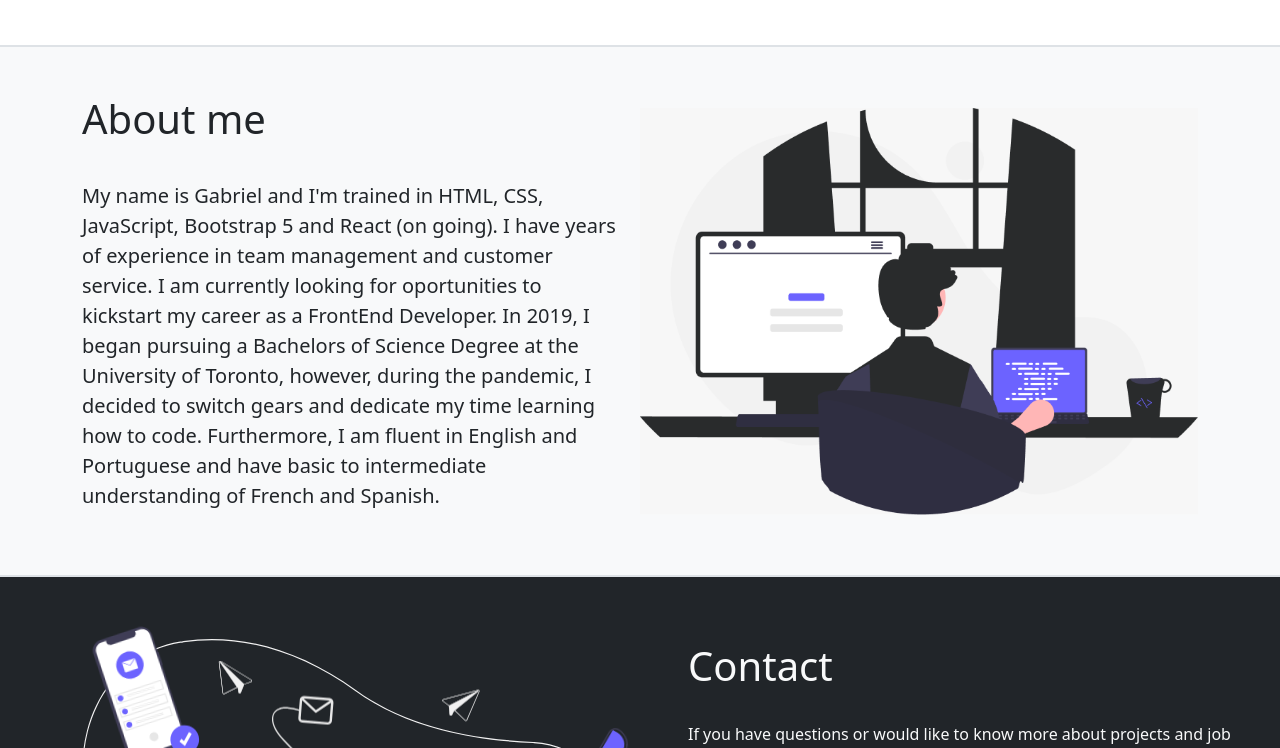
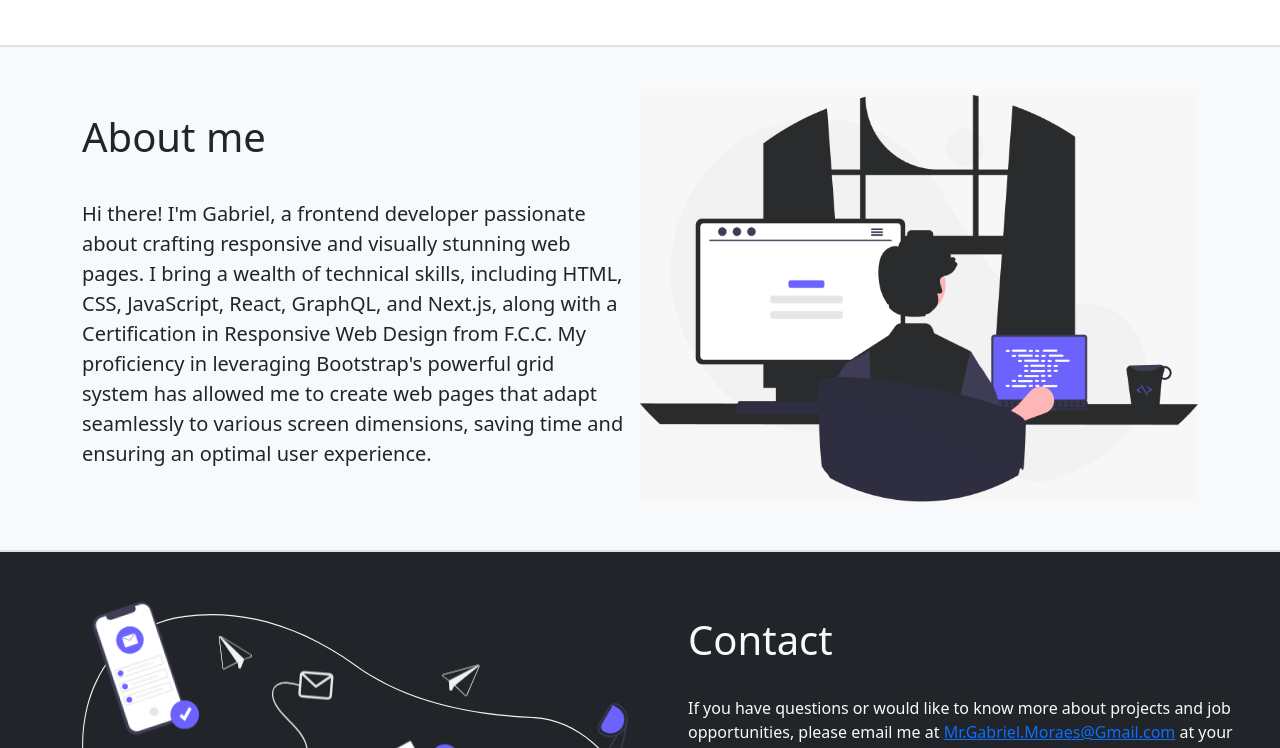
Before and after one commit to Gabriel-Moraes-CAD/Gabriel-Moraes, a plain HTML site: page html/index.html in a window 1280 px wide. Shown: the part 1188-1936 px from the top of the page. Drawn offline with nearby package versions, Linux system fonts and the light colour scheme.

Commit message:
Update index.html
Changes in about / header

```diff
--- a/html/index.html
+++ b/html/index.html
@@ -66,7 +66,7 @@
             <div class="d-lg-flex align-items-center justify-content-center ">
                 <div class="lead text-lg-start col-lg-6">
                     <h1>Hello, my name is Gabriel.</h1>
-                    <p>I'm based in Toronto, Canada <i class="fa-brands fa-canadian-maple-leaf text-danger" ></i>, and am looking for opportunities as a Full Stack developer.
+                    <p>I'm based in Toronto, Canada <i class="fa-brands fa-canadian-maple-leaf text-danger" ></i>, and am looking for opportunities as a Web Developer.
                     I'm trained in <span class="text-danger">HTLM</span>, <span class="text-primary">CSS</span>, <span class="text-warning">Javascript</span>, <span class="text-success"> Node </span>, <span class="text-ql"> GraphQL </span>,<br> <span class="text-fb"> Firebase </span>
                      and <span class="text-info">React</span>.<br>
 
@@ -580,17 +580,14 @@
             <div class="d-flex align-items-center justify-content-between ">
                 <div class="lead text-start ">
                     <h1>About me</h1><br>
-                    <p>My name is Gabriel and I'm trained in HTML, CSS, JavaScript, Bootstrap 5 and React (on going).
-                        I have years of experience in team management and customer service.
-                        I am currently looking for oportunities
-                        to kickstart my
-                        career as a FrontEnd Developer.
-                        In 2019, I began pursuing a Bachelors of Science Degree at the University of Toronto, however,
-                        during the pandemic, I
-                        decided to switch gears and dedicate my time
-                        learning how to code.
-                        Furthermore, I am fluent in English and Portuguese and have basic to intermediate understanding of
-                        French and Spanish.
+                    <p>Hi there! I'm Gabriel, a frontend developer passionate about
+              crafting responsive and visually stunning web pages. I bring a
+              wealth of technical skills, including HTML, CSS, JavaScript,
+              React, GraphQL, and Next.js, along with a Certification in
+              Responsive Web Design from F.C.C. My proficiency in leveraging
+              Bootstrap's powerful grid system has allowed me to create web
+              pages that adapt seamlessly to various screen dimensions, saving
+              time and ensuring an optimal user experience.
                     </p>
 
                 </div>
```
